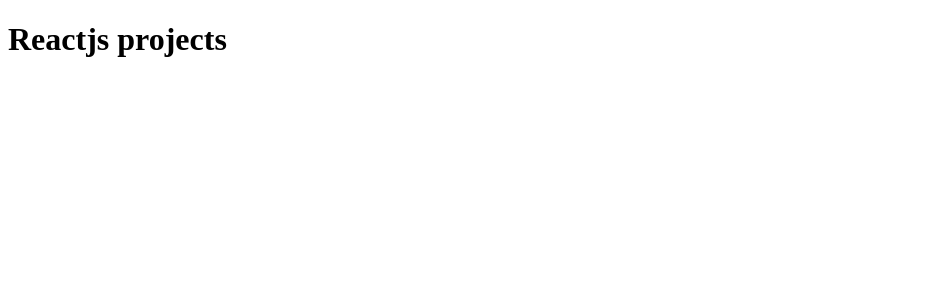
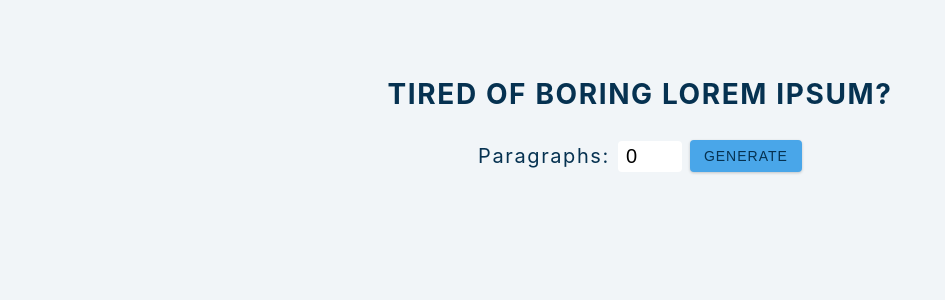
Before and after one commit to aswin2023/react-projects, a React (Create React App) app: page / in a window 1280 px wide. Shown: the top 300 px of the page, without its empty margins (0-945 px from the left). Built offline with nearby package versions, Linux system fonts and the light colour scheme.

Commit message:
08-lorem-ipsum

```diff
--- a/src/App.js
+++ b/src/App.js
@@ -1,12 +1,40 @@
+import React, { useState } from 'react';
+import data from './data';
+function App() {
+  const [count, setCount] = useState(0);
+  const [text, setText] = useState([]);
 
-
-function App() {
+  const handleSubmit = (e) => {
+    e.preventDefault();
+    let amount = parseInt(count);
+    if (count <= 0) {
+      amount = 1;
+    }
+    if (count > 8) {
+      amount = 8;
+    }
+    setText(data.slice(0, amount));
+  };
   return (
-    <div className="App">
-      <h1>
-        Reactjs projects
-      </h1>
-    </div>
+    <section className='section-center'>
+      <h3>tired of boring lorem ipsum?</h3>
+      <form className='lorem-form' onSubmit={handleSubmit}>
+        <label htmlFor='amount'>paragraphs:</label>
+        <input
+          type='number'
+          name='amount'
+          id='amount'
+          value={count}
+          onChange={(e) => setCount(e.target.value)}
+        />
+        <button className='btn'>generate</button>
+      </form>
+      <article className='lorem-text'>
+        {text.map((item, index) => {
+          return <p key={index}>{item}</p>;
+        })}
+      </article>
+    </section>
   );
 }
 
--- /dev/null
+++ b/src/index.css
@@ -0,0 +1,200 @@
+/*
+===============
+Variables
+===============
+*/
+
+:root {
+  /* dark shades of primary color*/
+  --clr-primary-1: hsl(205, 86%, 17%);
+  --clr-primary-2: hsl(205, 77%, 27%);
+  --clr-primary-3: hsl(205, 72%, 37%);
+  --clr-primary-4: hsl(205, 63%, 48%);
+  /* primary/main color */
+  --clr-primary-5: hsl(205, 78%, 60%);
+  /* lighter shades of primary color */
+  --clr-primary-6: hsl(205, 89%, 70%);
+  --clr-primary-7: hsl(205, 90%, 76%);
+  --clr-primary-8: hsl(205, 86%, 81%);
+  --clr-primary-9: hsl(205, 90%, 88%);
+  --clr-primary-10: hsl(205, 100%, 96%);
+  /* darkest grey - used for headings */
+  --clr-grey-1: hsl(209, 61%, 16%);
+  --clr-grey-2: hsl(211, 39%, 23%);
+  --clr-grey-3: hsl(209, 34%, 30%);
+  --clr-grey-4: hsl(209, 28%, 39%);
+  /* grey used for paragraphs */
+  --clr-grey-5: hsl(210, 22%, 49%);
+  --clr-grey-6: hsl(209, 23%, 60%);
+  --clr-grey-7: hsl(211, 27%, 70%);
+  --clr-grey-8: hsl(210, 31%, 80%);
+  --clr-grey-9: hsl(212, 33%, 89%);
+  --clr-grey-10: hsl(210, 36%, 96%);
+  --clr-white: #fff;
+  --clr-red-dark: hsl(360, 67%, 44%);
+  --clr-red-light: hsl(360, 71%, 66%);
+  --clr-green-dark: hsl(125, 67%, 44%);
+  --clr-green-light: hsl(125, 71%, 66%);
+  --clr-black: #222;
+  --transition: all 0.3s linear;
+  --spacing: 0.1rem;
+  --radius: 0.25rem;
+  --light-shadow: 0 5px 15px rgba(0, 0, 0, 0.1);
+  --dark-shadow: 0 5px 15px rgba(0, 0, 0, 0.2);
+  --max-width: 1170px;
+  --fixed-width: 620px;
+}
+/*
+===============
+Global Styles
+===============
+*/
+
+*,
+::after,
+::before {
+  margin: 0;
+  padding: 0;
+  box-sizing: border-box;
+}
+body {
+  font-family: -apple-system, BlinkMacSystemFont, 'Segoe UI', Roboto, Oxygen,
+    Ubuntu, Cantarell, 'Open Sans', 'Helvetica Neue', sans-serif;
+  background: var(--clr-grey-10);
+  color: var(--clr-grey-1);
+  line-height: 1.5;
+  font-size: 0.875rem;
+}
+ul {
+  list-style-type: none;
+}
+a {
+  text-decoration: none;
+}
+h1,
+h2,
+h3,
+h4 {
+  letter-spacing: var(--spacing);
+  text-transform: capitalize;
+  line-height: 1.25;
+  margin-bottom: 0.75rem;
+}
+h1 {
+  font-size: 3rem;
+}
+h2 {
+  font-size: 2rem;
+}
+h3 {
+  font-size: 1.25rem;
+}
+h4 {
+  font-size: 0.875rem;
+}
+p {
+  margin-bottom: 1.25rem;
+  color: var(--clr-grey-5);
+}
+@media screen and (min-width: 800px) {
+  h1 {
+    font-size: 4rem;
+  }
+  h2 {
+    font-size: 2.5rem;
+  }
+  h3 {
+    font-size: 1.75rem;
+  }
+  h4 {
+    font-size: 1rem;
+  }
+  body {
+    font-size: 1rem;
+  }
+  h1,
+  h2,
+  h3,
+  h4 {
+    line-height: 1;
+  }
+}
+/*  global classes */
+
+.btn {
+  text-transform: uppercase;
+  background: var(--clr-primary-5);
+  color: var(--clr-primary-1);
+  padding: 0.375rem 0.75rem;
+  letter-spacing: 1px;
+  display: inline-block;
+  transition: var(--transition);
+  font-size: 0.875rem;
+  border: 2px solid var(--clr-primary-5);
+  cursor: pointer;
+  box-shadow: 0 1px 3px rgba(0, 0, 0, 0.2);
+  border-radius: var(--radius);
+}
+.btn:hover {
+  color: var(--clr-primary-5);
+  background: var(--clr-primary-8);
+  border-color: var(--clr-primary-8);
+}
+/* section */
+.section {
+  padding: 5rem 0;
+}
+
+.section-center {
+  width: 90vw;
+  margin: 0 auto;
+  max-width: 40rem;
+  margin-top: 5rem;
+  text-align: center;
+}
+@media screen and (min-width: 992px) {
+  .section-center {
+    width: 95vw;
+  }
+}
+main {
+  min-height: 100vh;
+  display: grid;
+  place-items: center;
+}
+/*
+===============
+Lorem Ipsum
+===============
+*/
+h3 {
+  text-transform: uppercase;
+  color: var(--clr-primary-1);
+}
+.lorem-form {
+  text-transform: capitalize;
+  letter-spacing: var(--spacing);
+  margin-top: 2rem;
+  margin-bottom: 4rem;
+  display: flex;
+  justify-content: center;
+  align-items: center;
+}
+label {
+  font-size: 1.25rem;
+  color: var(--clr-primary-1);
+}
+input {
+  padding: 0.25rem 0.5rem;
+  width: 4rem;
+  border-radius: var(--radius);
+  border: none;
+  margin: 0 0.5rem;
+  font-size: 1.25rem;
+}
+button {
+  background: var(--clr-primary-10);
+}
+.result {
+  margin-bottom: 2rem;
+}
--- a/src/index.js
+++ b/src/index.js
@@ -1,7 +1,7 @@
 import React from 'react';
 import ReactDOM from 'react-dom/client';
+import './index.css';
 import App from './App';
-import reportWebVitals from './reportWebVitals';
 
 const root = ReactDOM.createRoot(document.getElementById('root'));
 root.render(
@@ -9,5 +9,3 @@ root.render(
     <App />
   </React.StrictMode>
 );
-
-reportWebVitals();
--- a/src/reportWebVitals.js
+++ /dev/null
@@ -1,13 +0,0 @@
-const reportWebVitals = onPerfEntry => {
-  if (onPerfEntry && onPerfEntry instanceof Function) {
-    import('web-vitals').then(({ getCLS, getFID, getFCP, getLCP, getTTFB }) => {
-      getCLS(onPerfEntry);
-      getFID(onPerfEntry);
-      getFCP(onPerfEntry);
-      getLCP(onPerfEntry);
-      getTTFB(onPerfEntry);
-    });
-  }
-};
-
-export default reportWebVitals;
```
Also changed, not shown: src/setupTests.js (deleted, +0 -5 lines), src/data.js (added), src/logo.svg (deleted), 1 other file (tests, documents, lock files or other folders).
